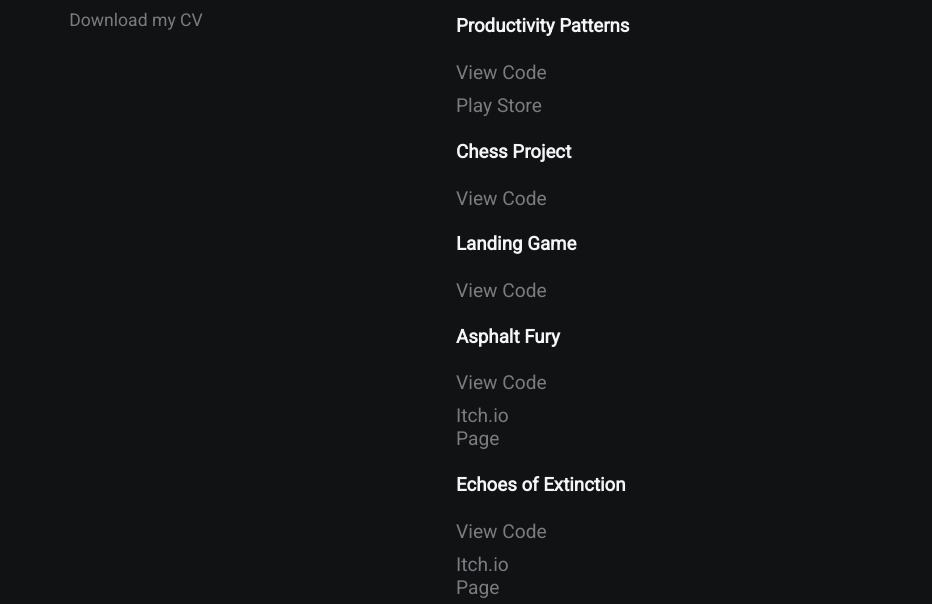
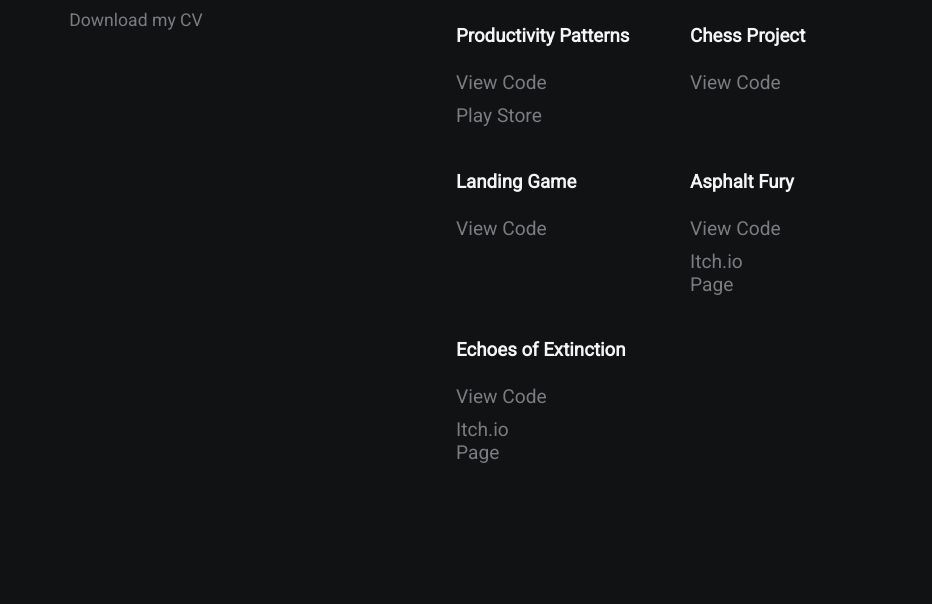
Before and after one commit to Ivan-Romo/CV, a plain HTML site: page index.html in a window 1280 px wide. Shown: the part 731-1335 px from the top of the page, without its empty margins (184-1116 px from the left). After the commit the page ends 1200 px from the top, so only its background shows below. Drawn offline with Linux system fonts and the light colour scheme.

Commit message:
another error

```diff
--- a/style.css
+++ b/style.css
@@ -4,6 +4,12 @@
 .grid-2{
     display: grid;
     grid-template-columns: repeat(2,1fr);
+}
+
+.projects-grid {
+    display: grid;
+    grid-template-columns: repeat(2, 1fr);
+    gap: 20px;
 }
 
 body{
```
